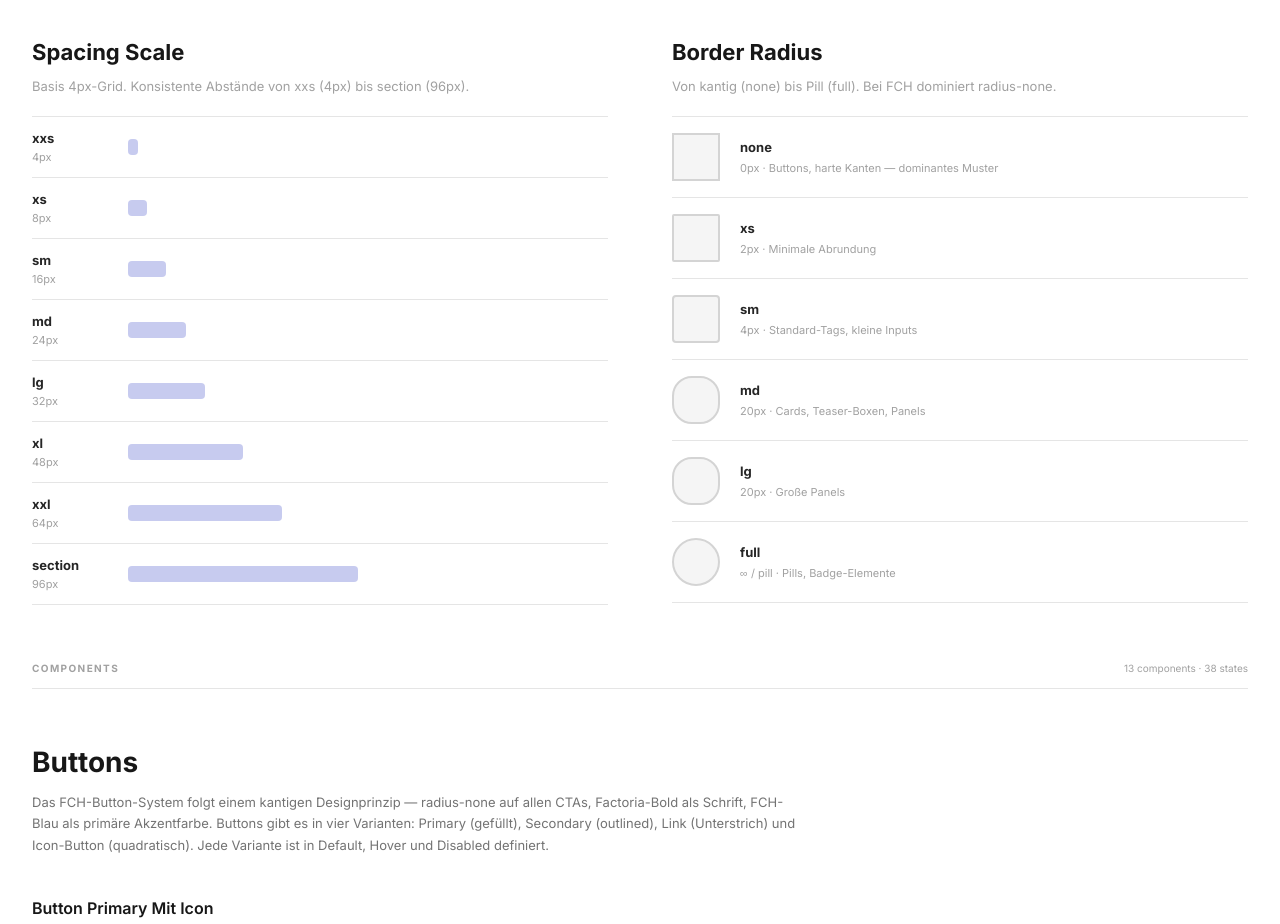
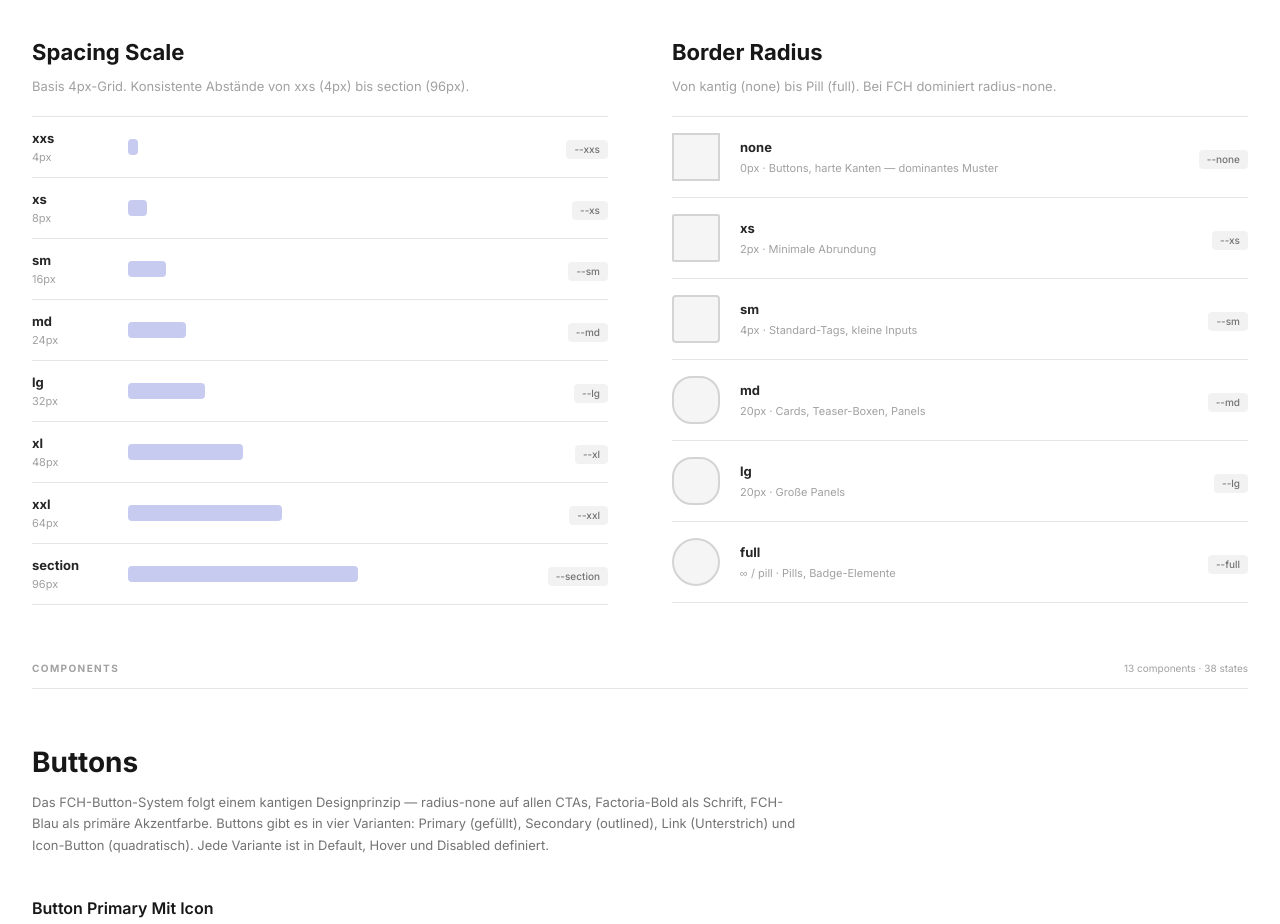
Before and after one commit to bastidatrycs/antigravity-ds, a Next.js app: page /fch-hansa-rostock in a window 1280 px wide. Shown: the part 3960-4884 px from the top of the page. Built offline with nearby package versions, Linux system fonts and the light colour scheme.

Commit message:
spacing: copy tokens always visible, remove hover-only opacity

```diff
--- a/src/components/SpacingRadius.tsx
+++ b/src/components/SpacingRadius.tsx
@@ -37,7 +37,7 @@ export function SpacingRadius({ system }: { system: DesignSystem }) {
                     opacity: 0.35,
                   }}
                 />
-                <span className="ml-auto opacity-0 group-hover:opacity-100 transition-opacity">
+                <span className="ml-auto opacity-100">
                   <CopyButton value={`var(--${s.token})`} label={`--${s.token.replace('spacing-', '')}`} />
                 </span>
               </div>
@@ -65,7 +65,7 @@ export function SpacingRadius({ system }: { system: DesignSystem }) {
                     {r.usage ? ` · ${r.usage}` : ''}
                   </div>
                 </div>
-                <span className="opacity-0 group-hover:opacity-100 transition-opacity">
+                <span className="opacity-100">
                   <CopyButton value={`var(--${r.token})`} label={`--${r.token.replace('radius-', '')}`} />
                 </span>
               </div>
```
